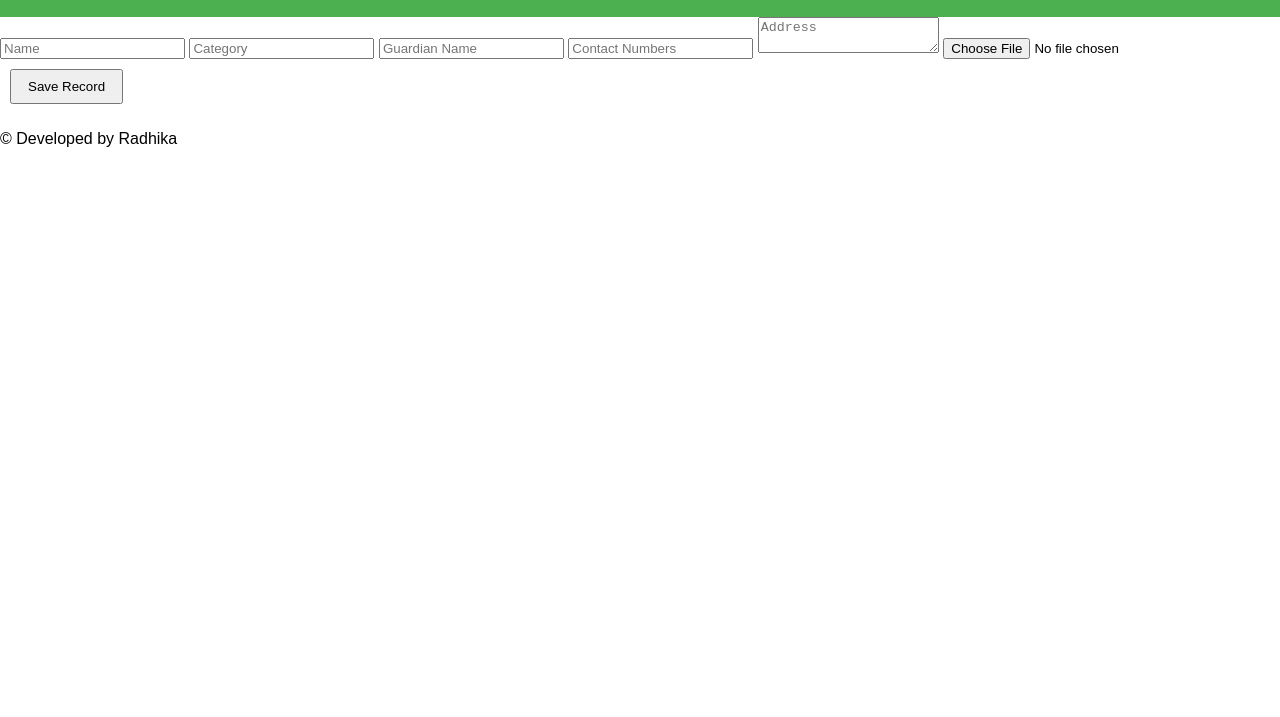
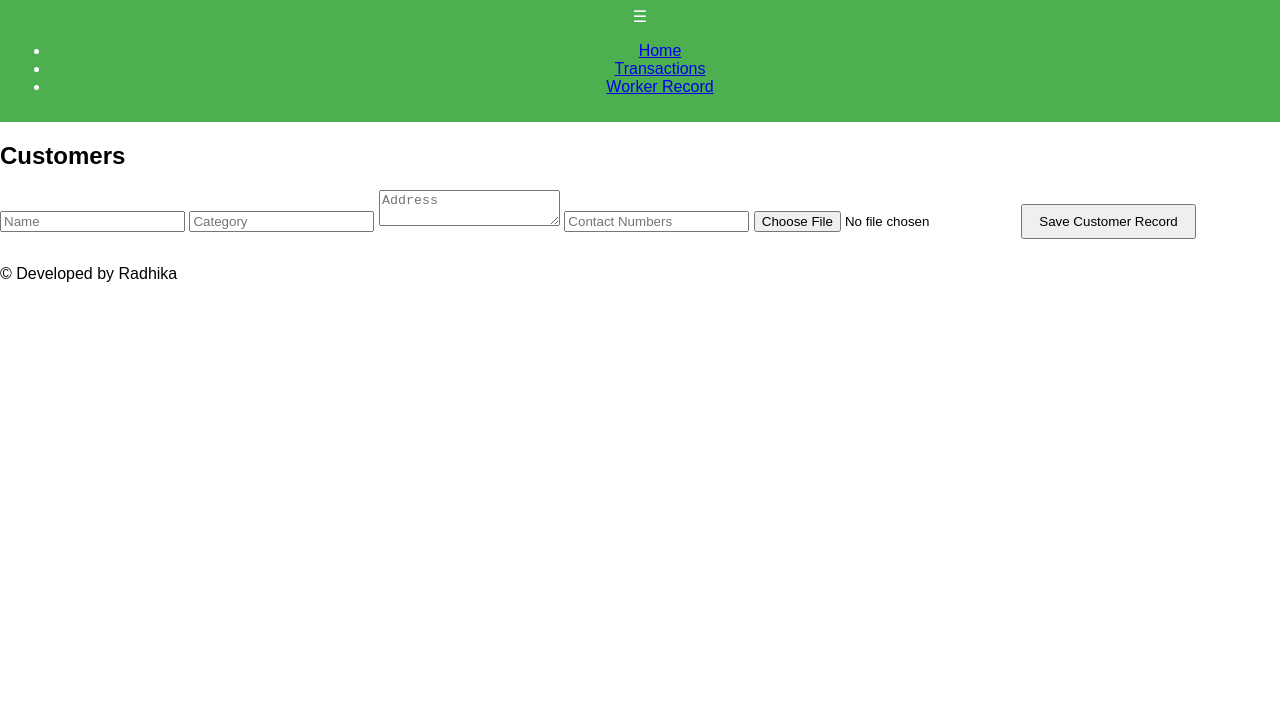
Before and after one commit to Himanshu-Mittal001/Gurukul, a plain HTML site: page index.html in a window 1280 px wide. Shown: the part 83-800 px from the top of the page. Drawn offline with Linux system fonts and the light colour scheme.

Commit message:
index.html
4 page layout

```diff
--- a/index.html
+++ b/index.html
@@ -3,28 +3,44 @@
 <head>
   <meta charset="UTF-8">
   <meta name="viewport" content="width=device-width, initial-scale=1.0">
-  <title>Personal Record - Daily Sales</title>
+  <title>Personal Records</title>
   <link rel="stylesheet" href="style.css">
 </head>
 <body>
   <header>
-    <h1>Personal Record - Daily Sales</h1>
-    <button id="toggleMode" onclick="toggleMode()">Switch to Dark Mode</button>
+    <h1>Manage Personal Records</h1>
+    <nav>
+      <div class="hamburger" onclick="toggleMenu()">☰</div>
+      <ul id="navList">
+        <li><a href="index.html">Home</a></li>
+        <li><a href="transactions.html">Transactions</a></li>
+        <li><a href="workerRecord.html">Worker Record</a></li>
+      </ul>
+      <button id="toggleMode" onclick="toggleMode()">Switch to Dark Mode</button>
+    </nav>
   </header>
 
-  <form id="personalRecordForm">
-    <input type="text" id="name" placeholder="Name" required>
-    <input type="text" id="category" placeholder="Category" required>
-    <input type="text" id="guardianName" placeholder="Guardian Name" required>
-    <input type="tel" id="contactNumbers" placeholder="Contact Numbers" required>
-    <textarea id="address" placeholder="Address" required></textarea>
-    <input type="file" id="image" accept="image/*">
-    <button type="submit">Save Record</button>
-  </form>
+  <main>
+    <div class="records-section">
+      <!-- Personal Records Forms (Customers, Vendors, Workers) -->
+      <div class="section" id="customers">
+        <h2>Customers</h2>
+        <form id="customerForm">
+          <input type="text" id="customerName" placeholder="Name" required>
+          <input type="text" id="customerCategory" placeholder="Category" required>
+          <textarea id="customerAddress" placeholder="Address" required></textarea>
+          <input type="tel" id="customerContact" placeholder="Contact Numbers" required>
+          <input type="file" id="customerImage" accept="image/*">
+          <button type="submit">Save Customer Record</button>
+        </form>
+        <div id="customerRecords">
+          <!-- Customer records will be displayed here -->
+        </div>
+      </div>
 
-  <div id="records">
-    <!-- Personal records will be displayed here -->
-  </div>
+      <!-- Similar sections for Vendor and Worker records will be placed here -->
+    </div>
+  </main>
 
   <footer>
     <p>&copy; Developed by Radhika</p>
```
